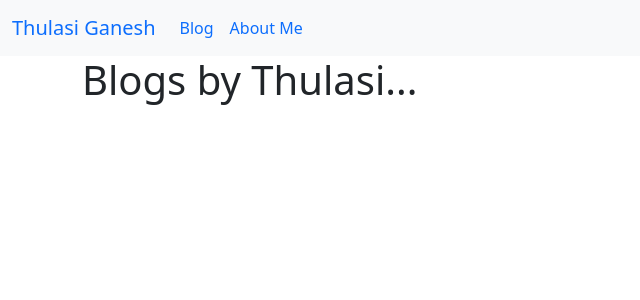
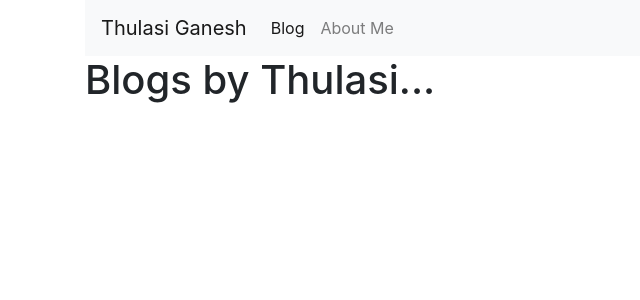
Before and after one commit to tganesh07/thulasi-ganesh.com, a React (Create React App) app: page /blog in a window 1280 px wide. Shown: the top 300 px of the page, without its empty margins (0-640 px from the left). Built offline with nearby package versions, Linux system fonts and the light colour scheme.

Commit message:
Replace Bootstrap version

```diff
--- a/public/index.html
+++ b/public/index.html
@@ -7,7 +7,15 @@
         <meta name="description" content="Hi, I'm Thulasi Ganesh. Find out more about me and my interest in here.." />
         <link rel="apple-touch-icon" href="%PUBLIC_URL%/logo192.png" />
         <link rel="manifest" href="%PUBLIC_URL%/manifest.json" />
-    <link href="https://cdn.jsdelivr.net/npm/bootstrap@5.1.3/dist/css/bootstrap.min.css" rel="stylesheet" integrity="sha384-1BmE4kWBq78iYhFldvKuhfTAU6auU8tT94WrHftjDbrCEXSU1oBoqyl2QvZ6jIW3" crossorigin="anonymous">
+
+        <!-- Bootstrap CSS -->
+        <link
+            rel="stylesheet"
+            href="https://stackpath.bootstrapcdn.com/bootstrap/4.1.0/css/bootstrap.min.css"
+            integrity="sha384-9gVQ4dYFwwWSjIDZnLEWnxCjeSWFphJiwGPXr1jddIhOegiu1FwO5qRGvFXOdJZ4"
+            crossorigin="anonymous"
+        />
+
         <title>Thulasi Ganesh</title>
     </head>
     <body>
--- a/src/App.js
+++ b/src/App.js
@@ -7,9 +7,10 @@ import NotFound from "./page/NotFound";
 
 function App() {
     return (
+        <main className="container">
             <Router>
                 <NavBar />
-            <div className="container">
+                <div className="content">
                     <Routes>
                         <Route path="/" exact element={<Home />} />
                         <Route path="/about" element={<AboutMe />} />
@@ -19,6 +20,7 @@ function App() {
                     </Routes>
                 </div>
             </Router>
+        </main>
     );
 }
 
--- a/src/components/NavBar.jsx
+++ b/src/components/NavBar.jsx
@@ -3,32 +3,34 @@ import { Link, NavLink } from "react-router-dom";
 
 const NavBar = () => {
     return (
-        <nav className="navbar navbar-expand-lg bg-light">
-            <div className="container-fluid">
+        <nav className="navbar navbar-expand-lg navbar-light bg-light">
             <Link className="navbar-brand" to="/">
                 Thulasi Ganesh
             </Link>
             <button
                 className="navbar-toggler"
                 type="button"
-                    data-bs-toggle="collapse"
-                    data-bs-target="#navbarNavAltMarkup"
-                    aria-controls="navbarNavAltMarkup"
+                data-toggle="collapse"
+                data-target="#navbarNav"
+                aria-controls="navbarNav"
                 aria-expanded="false"
                 aria-label="Toggle navigation"
             >
                 <span className="navbar-toggler-icon"></span>
             </button>
-                <div className="collapse navbar-collapse" id="navbarNavAltMarkup">
-                    <div className="navbar-nav">
+            <div className="collapse navbar-collapse" id="navbarNav">
+                <ul className="navbar-nav">
+                    <li className="nav-item">
                         <NavLink className="nav-link" to="/blog">
                             Blog
                         </NavLink>
+                    </li>
+                    <li className="nav-item">
                         <NavLink className="nav-link" to="/about">
                             About Me
                         </NavLink>
-                    </div>
-                </div>
+                    </li>
+                </ul>
             </div>
         </nav>
     );
```
Lines whose indentation alone changed are shown as unchanged.
